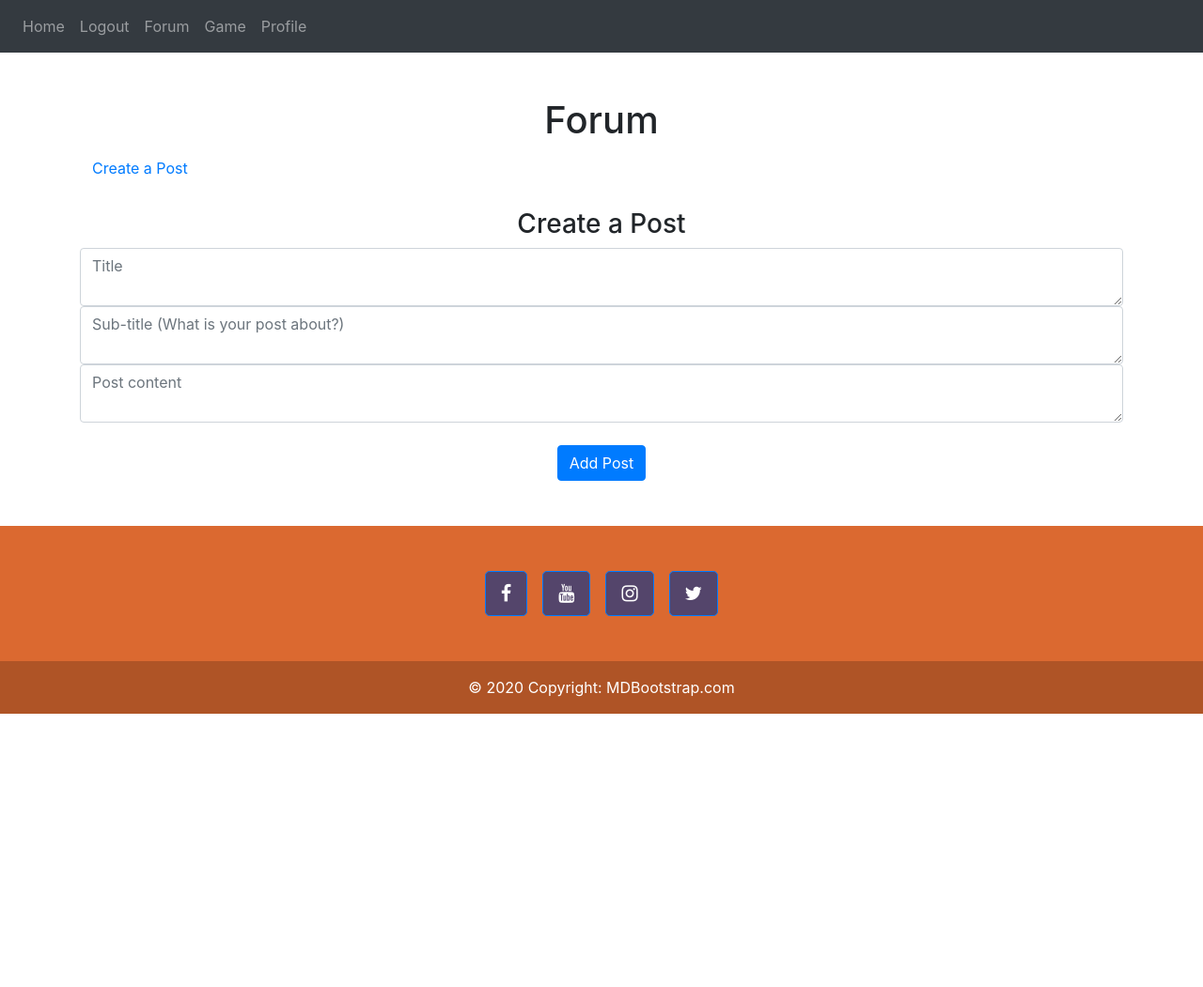
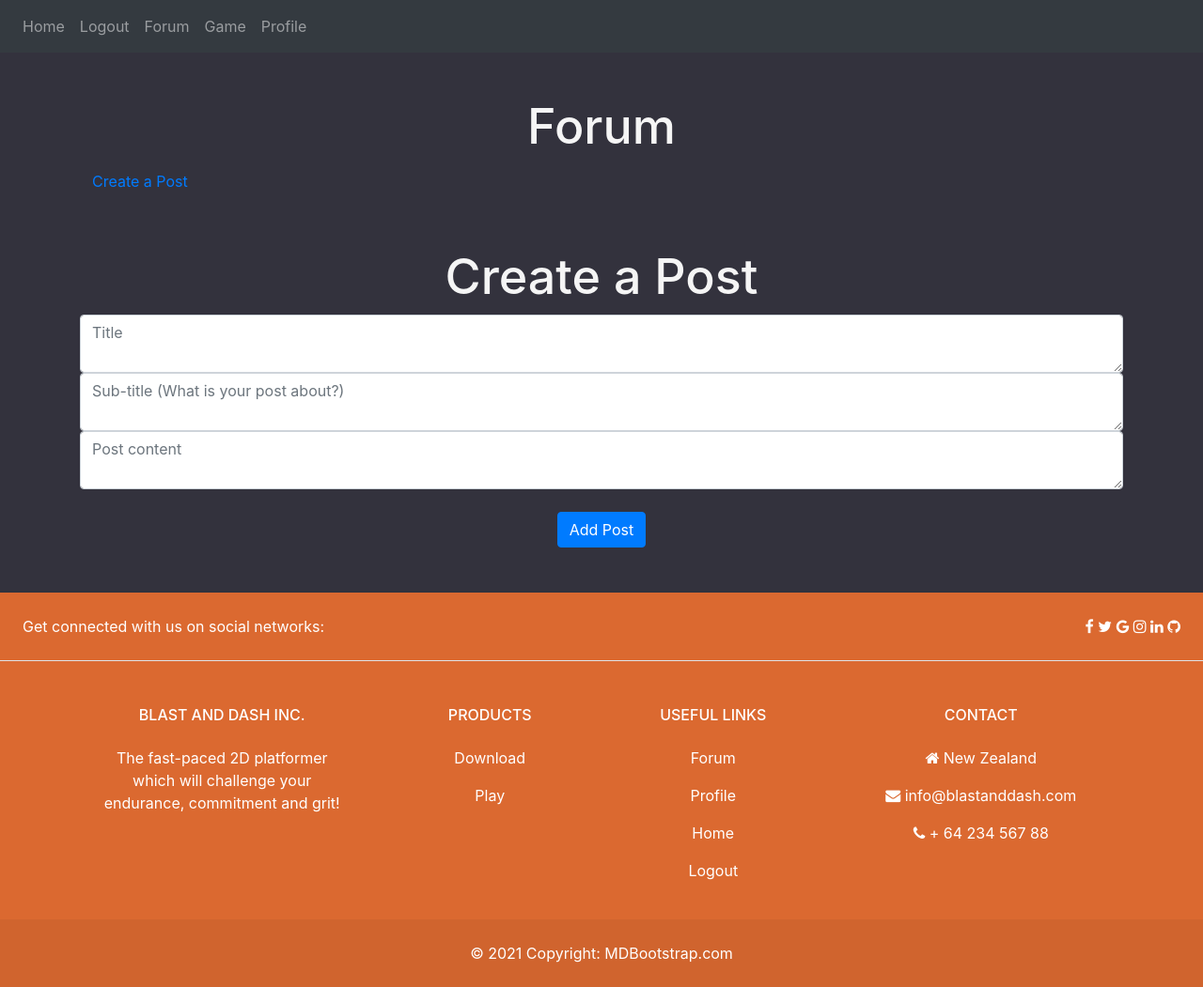
Before and after one commit to RyeGeorge/CS203-Investigative-Studio-1, a Flask app: page /forum in a window 1280 px wide. Shown: the whole page at 94% size. Before the commit the page ends 760 px from the top, so only its background shows below. Run offline with Flask 3, Linux system fonts and the light colour scheme; the visitor is signed in with stand-in values (Sample User, id 1); data that the repository does not hold is empty; some libraries are stand-ins or nearby versions.

Commit message:
modified:   website/static/styles.css 	modified:   website/templates/base.html 	modified:   website/templates/forum.html 	modified:   website/templates/home.html 	modified:   website/templates/login.html commit

```diff
--- a/website/static/styles.css
+++ b/website/static/styles.css
@@ -3,3 +3,17 @@ footer {
     bottom: 0;
     width: 100%;
   }
+
+  body{
+    background-color: #33323d;
+  }
+
+  h1{
+    font-size: 52px;
+    color: whitesmoke;
+  }
+
+  h2{
+    font-size: 48px;
+    color: whitesmoke;
+  }
--- a/website/templates/base.html
+++ b/website/templates/base.html
@@ -75,9 +75,127 @@
 
     <div class="container my-5">{% block content %} {% endblock %}</div> <!--Block for main page content-->
 
-    <div class="my-5"> <!-- footer -->
-      <footer class="text-center text-lg-start" style="background-color: #db6930;">
-        <div class="container d-flex justify-content-center py-5">
+    <!-- Footer -->
+<footer class="text-center text-white" style="background-color: #db6930">
+  <!-- Section: Social media -->
+  <section class="d-flex justify-content-center justify-content-lg-between p-4 border-bottom">
+    <!-- Left -->
+    <div class="me-5 d-none d-lg-block">
+      <span>Get connected with us on social networks:</span>
+    </div>
+    <!-- Left -->
+
+    <!-- Right -->
+    <div>
+      <a href="http://www.facebook.com" class="me-4 text-reset">
+        <i class="fa fa-facebook-f"></i>
+      </a>
+      <a href="http://www.twitter.com" class="me-4 text-reset">
+        <i class="fa fa-twitter"></i>
+      </a>
+      <a href="http://www.google.com" class="me-4 text-reset">
+        <i class="fa fa-google"></i>
+      </a>
+      <a href="http://www.instagram.com" class="me-4 text-reset">
+        <i class="fa fa-instagram"></i>
+      </a>
+      <a href="http://www.linkedin.com" class="me-4 text-reset">
+        <i class="fa fa-linkedin"></i>
+      </a>
+      <a href="http://www.github.com" class="me-4 text-reset">
+        <i class="fa fa-github"></i>
+      </a>
+    </div>
+    <!-- Right -->
+  </section>
+  <!-- Section: Social media -->
+
+  <!-- Section: Links  -->
+  <section class="">
+    <div class="container text-center text-md-start mt-5">
+      <!-- Grid row -->
+      <div class="row mt-3">
+        <!-- Grid column -->
+        <div class="col-md-3 col-lg-4 col-xl-3 mx-auto mb-4">
+          <!-- Content -->
+          <h6 class="text-uppercase fw-bold mb-4">
+            <i class="fas fa-gem me-3"></i>Blast and Dash inc.
+          </h6>
+          <p>
+            The fast-paced 2D platformer which will challenge your endurance, commitment and grit!
+          </p>
+        </div>
+        <!-- Grid column -->
+
+        <!-- Grid column -->
+        <div class="col-md-2 col-lg-2 col-xl-2 mx-auto mb-4">
+          <!-- Links -->
+          <h6 class="text-uppercase fw-bold mb-4">
+            Products
+          </h6>
+          <p>
+            <a href="/download" class="text-reset">Download</a>
+          </p>
+          <p>
+            <a href="/game" class="text-reset">Play</a>
+          </p>
+        </div>
+        <!-- Grid column -->
+
+        <!-- Grid column -->
+        <div class="col-md-3 col-lg-2 col-xl-2 mx-auto mb-4">
+          <!-- Links -->
+          <h6 class="text-uppercase fw-bold mb-4">
+            Useful links
+          </h6>
+          <p>
+            <a href="/forum" class="text-reset">Forum</a>
+          </p>
+          <p>
+            <a href="/profile" class="text-reset">Profile</a>
+          </p>
+          <p>
+            <a href="/" class="text-reset">Home</a>
+          </p>
+          <p>
+            <a href="/logout" class="text-reset">Logout</a>
+          </p>
+        </div>
+        <!-- Grid column -->
+
+        <!-- Grid column -->
+        <div class="col-md-4 col-lg-3 col-xl-3 mx-auto mb-md-0 mb-4">
+          <!-- Links -->
+          <h6 class="text-uppercase fw-bold mb-4">Contact</h6>
+          <p><i class="fa fa-home me-3"></i> New Zealand</p>
+          <p>
+            <i class="fa fa-envelope me-3"></i>
+            info@blastanddash.com
+          </p>
+          <p><i class="fa fa-phone me-3"></i> + 64 234 567 88</p>
+        </div>
+        <!-- Grid column -->
+      </div>
+      <!-- Grid row -->
+    </div>
+  </section>
+  <!-- Section: Links  -->
+
+  <!-- Copyright -->
+  <div class="text-center p-4" style="background-color: rgba(0, 0, 0, 0.05);">
+    © 2021 Copyright:
+    <a class="text-reset fw-bold" href="https://mdbootstrap.com/">MDBootstrap.com</a>
+  </div>
+  <!-- Copyright -->
+</footer>
+<!-- Footer -->
+
+    <!--<footer class="text-center text-lg-start" style="background-color: #db6930;">
+      <div class="row justify-content-evenly">
+        <div class="col-4">
+
+        </div>
+        <div class="col-4">
           <button onclick="location.href='http://www.facebook.com'" type="button" class="btn btn-primary btn-lg btn-floating mx-2" style="background-color: #54456b;">
             <i class="fa fa-facebook-f"></i>
           </button>
@@ -91,15 +209,15 @@
             <i class="fa fa-twitter"></i>
           </button>
         </div>
+      </div>
 
-        <!-- Copyright -->
-        <div class="text-center text-white p-3" style="background-color: rgba(0, 0, 0, 0.2);">
-          © 2020 Copyright:
-          <a class="text-white" href="https://mdbootstrap.com/">MDBootstrap.com</a>
-        </div>
-        <!-- Copyright -->
-      </footer>
-    </div>
+      <!--Copyright
+      <div class="text-center text-white p-3" style="background-color: rgba(0, 0, 0, 0.2);">
+        © 2020 Copyright:
+        <a class="text-white" href="https://mdbootstrap.com/">MDBootstrap.com</a>
+      </div>
+        Copyright
+    </footer>-->
 
     <!-- jQuery first, then Popper.js, then Bootstrap JS -->
     <script
--- a/website/templates/forum.html
+++ b/website/templates/forum.html
@@ -3,25 +3,25 @@
 {% block content %}
  <body>
 
-  <h1 align="center">Forum</h1>
+  <h1 class="text-center">Forum</h1>
   <button id="scrollButton" class="btn btn-link">Create a Post</button>
 
-  <div class="list-group list-group-flush" id="posts">
+  <div class="my-1 bg-white list-group list-group-flush" id="posts">
     {% for post in posts %}
     <p class="list-group-item">
       <div class="row">
         <div class="col-md-9">
           <a href="{{ url_for('views.view_post', post_id=post.id) }}">
-            <h5>{{ post.title }}</h5>
+            <h5 class="pl-3">{{ post.title }}</h5>
           </a>
-          <small>  - written by {{ post.user_name }}</small>
+          <small class="p-3">  - written by {{ post.user_name }}</small>
         </div>
         <div class="col-md-3">
           <small>{{ post.created }}</small>
         </div>
       </div>
     </p>
-    <p class="list-group-item">
+    <p class="list-group-item text-black">
       {{ post.sub_title }}
     </p>
 
@@ -33,9 +33,8 @@
     <br />
     {% endfor %}
   </div>
-  <br />
 
-  <h3 id="targetHeading" align="center">Create a Post</h3>
+  <h1 id="targetHeading" class="text-center mt-5">Create a Post</h1>
   <form method="POST" acion="{{ url_for('views.create_post') }}">
     <textarea placeholder="Title" name="title" id="title" class="form-control"></textarea>
     <textarea placeholder="Sub-title (What is your post about?)" name="sub-title" id="sub-title" class="form-control"></textarea>
```
Also changed, not shown: website/templates/home.html (+0 -15 lines), website/templates/login.html (+4 -24 lines).
